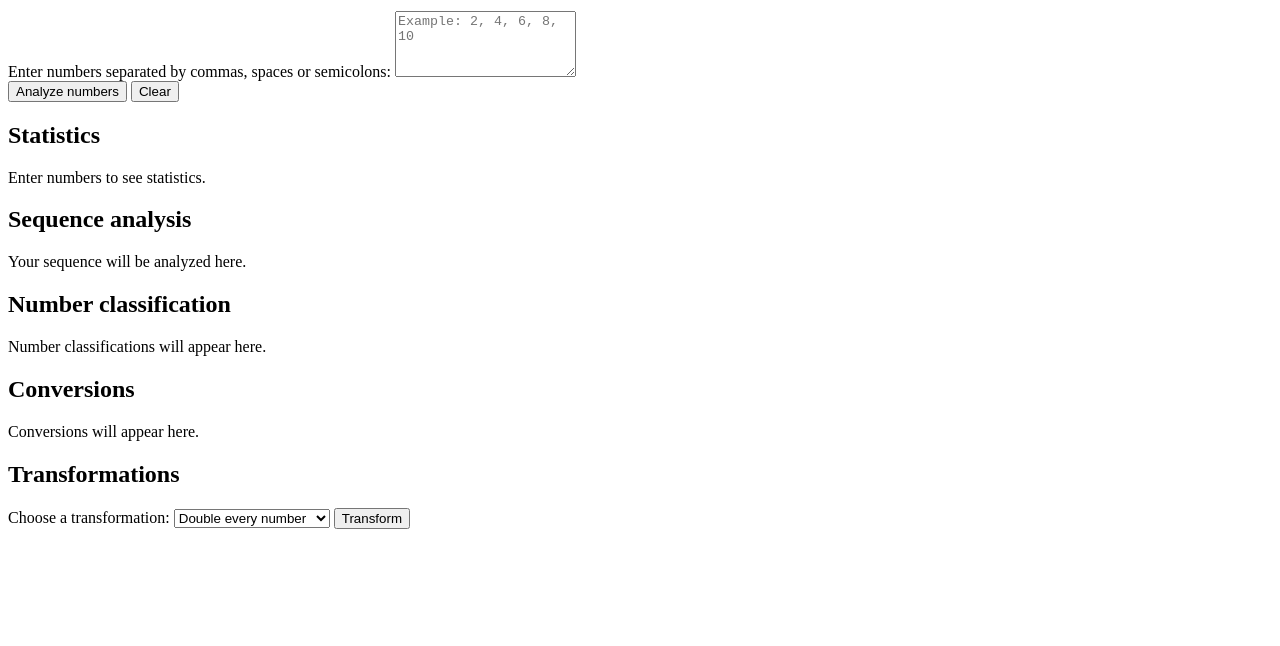
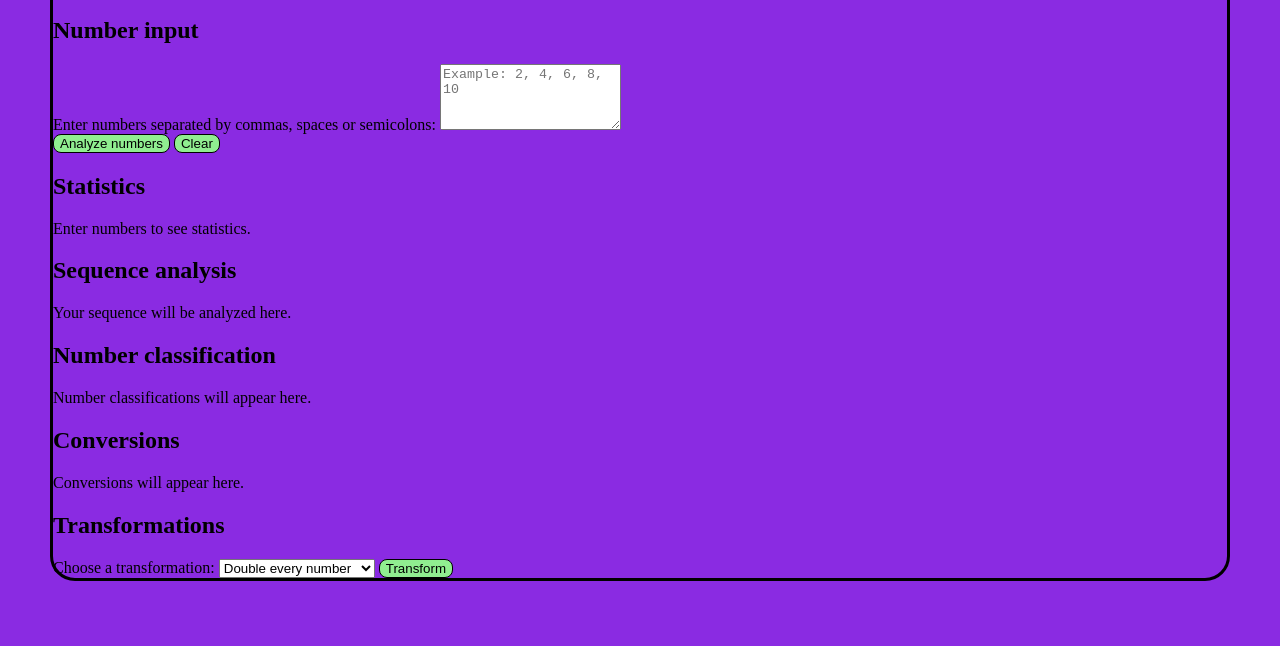
Before and after one commit to AdamMakay/UnNamedProject, a plain HTML site: page index.html in a window 1280 px wide. Shown: the part 154-800 px from the top of the page. Drawn offline with Linux system fonts and the light colour scheme; files that its build step writes are made by us from their sources; files whose address does not match are found by name.

Commit message:
index és css összekötés, borderek

```diff
--- a/index.html
+++ b/index.html
@@ -6,6 +6,7 @@
   <title>Numeric Sound Lab</title>
   <link rel="stylesheet" href="css/style.css">
   <script src="js/main.js" type="module" defer></script>
+  <link rel="stylesheet" href="style.css">
 </head>
 <body>
   <header>
--- a/style.css
+++ b/style.css
@@ -0,0 +1,12 @@
+body{
+    border: 3px solid black;
+    border-radius: 25px;
+    margin: 50px 50px 50px 50px;
+    background-color: blueviolet;
+}
+
+button{
+    background-color: lightgreen;
+    border-radius: 8px;
+    border: 1px solid black;
+}
```
